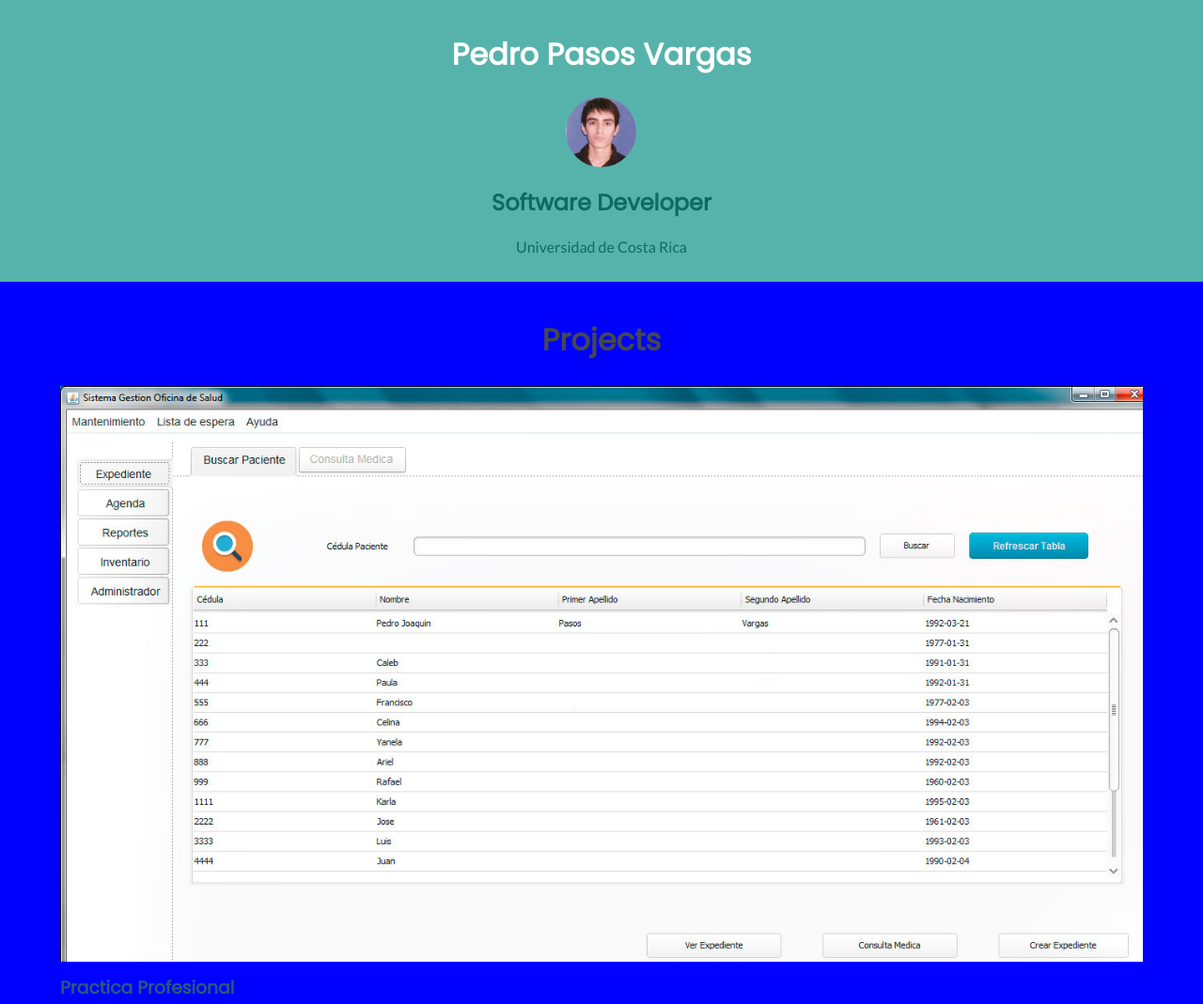
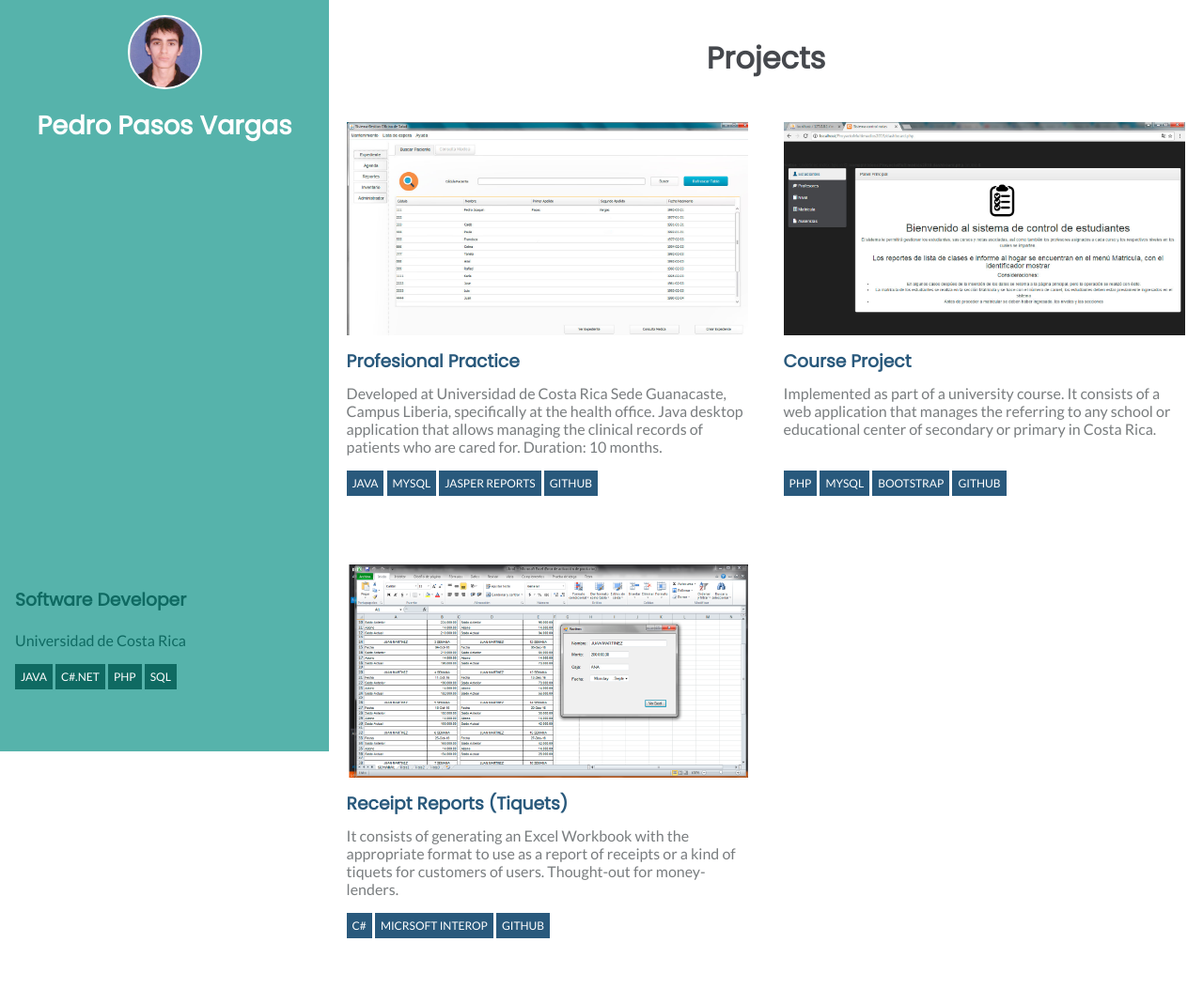
Before and after one commit to quincho77/quincho77.github.io, a plain HTML site: page index.html in a window 1280 px wide. Shown: the top 1069 px of the page at 94% size. Drawn offline with Linux system fonts and the light colour scheme.

Commit message:
Added desktop design and deleted comments

```diff
--- a/css/estilos2.css
+++ b/css/estilos2.css
@@ -34,6 +34,7 @@ h1, h2, h3 {
     overflow: hidden;
     border-radius: 50%;
     margin: 0px;
+    border: 2px solid #fff;
 }
 
 .profile_name {
@@ -60,7 +61,7 @@ h1, h2, h3 {
     margin-left: 5%;
 }
 
-.projects_section h2 {
+.main h2 {
     font-family: 'Poppins', sans-serif;
     font-size: 2.0em;
     font-weight: 600;
@@ -72,6 +73,13 @@ h1, h2, h3 {
 
 .projects_section img {
     width: 100%;
+}
+
+.projects_section hr {
+    width: 33%;
+    height: 3px;
+    border: none;
+    background-color: #45484d;
 }
 
 .project {
@@ -105,13 +113,77 @@ h1, h2, h3 {
 
 @media screen and (min-width: 480px) {
 
-    body {
-        background: green;
+    /* ------- LATERAL OR ASIDE ------ */
+    .lateral {
+        position: fixed;
+        top: 0px;
+        bottom: 0px;
+        left: 0px;
+        width: 350px;
+        background-color: #56B3AB;
+        padding: 1em;
+        height: 100%;
+        box-sizing: border-box;
+        display: block;
     }
 
+    .profile {
+        height: 100%;
+        flex-direction: column;
+        justify-content: flex-start;
 
+    }
+
+    .profile_name {
+        font-size: 1.7em;
+    }
+
+    .info {
+        color: #0F6A62;
+        order: 0;
+        align-self: flex-start;
+        position: absolute;
+        bottom: 50px;
+        text-align: left;
+    }
+
+    .skills {
+        display: inherit;
+        padding: 0px;
+    }
+
+    .skills .skill {
+        background-color: #0F6A62;
+    }
+
+    /* ------- PROJECTS SECTION ------- */
+    .main {
+        margin-left: 350px;
+    }
+
+    .projects_section {
+        display: flex;
+        flex-wrap: wrap;
+        width: auto;
+        margin-left: 0px;
+    }
+
+    .projects_section article:nth-child(2) ul {
+        margin-top: 35px;
+    }
+
+    .project {
+        width: 46%;
+        padding: 2%;
+        margin-bottom: 20px;
+    }
+
+    .project hr {
+        display: none;
+    }
 }
 
+/*
 @media screen and (min-width: 767px) {
 
     body {
@@ -125,3 +197,4 @@ h1, h2, h3 {
         background: blue;
     }
 }
+*/
--- a/index.html
+++ b/index.html
@@ -25,16 +25,16 @@
                 <h1 class="profile_name">Pedro Pasos Vargas</h1>
 
                 <div class="info">
-                    <h2 class="academic-info">Software Developer</h2>
+                    <h3 class="academic-info">Software Developer</h2>
                     <p class="description-info">
                         Universidad de Costa Rica
                     </p>
 
                     <ul class="skills">
-                        <li class="habilidad">Java</li>
-                        <li class="habilidad">C#.NET</li>
-                        <li class="habilidad">PHP</li>
-                        <li class="habilidad">SQL</li>
+                        <li class="skill">Java</li>
+                        <li class="skill">C#.NET</li>
+                        <li class="skill">PHP</li>
+                        <li class="skill">SQL</li>
                     </ul>
                 </div>
             </div>
@@ -56,15 +56,14 @@
 
         </section>
 
+        <div class="main">
+            <h2>Projects</h2>
             <section class="projects_section">
-
-            <h2>Projects</h2>
-
                 <article class="project">
                     <img src="img/Practica.jpg" alt="">
-                <h3>Practica Profesional</h3>
+                    <h3>Profesional Practice</h3>
                     <p>
-                    Desarrollado para la oficina de salud de la Universidad de Costa Rica Sede Guanacaste. Creación de un sistema que permite gestionar los expedientes médicos de los pacientes que reciben atención en dicho consultorio. Duración: 10 meses
+                         Developed at Universidad de Costa Rica Sede Guanacaste, Campus Liberia, specifically at the health office. Java desktop application that allows managing the clinical records of patients who are cared for. Duration: 10 months.
                     </p>
                     <ul class="list_skills">
                         <li class="skill">Java</li>
@@ -72,13 +71,14 @@
                         <li class="skill">Jasper Reports</li>
                         <li class="skill">GitHub</li>
                     </ul>
+                    <hr>
                 </article>
 
                 <article class="project">
                     <img src="img/multi2015.jpg" alt="">
-                <h3>Proyecto Curso</h3>
+                    <h3>Course Project</h3>
                     <p>
-                    Proyecto realizado como parte de un curso universitario. Consiste en una aplicación web que gestiona lo referente a cualquier colegio o centro educativo de secundaria y primaria en Costa Rica
+                        Implemented as part of a university course. It consists of a web application that manages the referring to any school or educational center of secondary or primary in Costa Rica.
                     </p>
                     <ul class="list_skills">
                         <li class="skill">PHP</li>
@@ -86,22 +86,26 @@
                         <li class="skill">Bootstrap </li>
                         <li class="skill">GitHub</li>
                     </ul>
+                    <hr>
                 </article>
 
                 <article class="project">
                     <img src="img/recibos.png" alt="">
-                <h3>Informe de Recibos</h3>
+                    <h3>Receipt Reports (Tiquets)</h3>
                     <p>
-                    Consiste en generar un libro de Excel con el formato adecuado para utilizarlo como un reporte de recibos o una especie de tiquets para clientes de los usuarios GitHub
+                        It consists of generating an Excel Workbook with the appropriate format to use as a report of receipts or a kind of tiquets for customers of users. Thought-out for money-lenders.
                     </p>
                     <ul class="list_skills">
                         <li class="skill">C#</li>
                         <li class="skill">Micrsoft Interop</li>
                         <li class="skill">GitHub</li>
                     </ul>
+                    <hr>
                 </article>
             </section>
+        </div>
 <!--
+
         <section class="proyectos">
 
             <div class="row">
```
Lines whose indentation alone changed are shown as unchanged.
